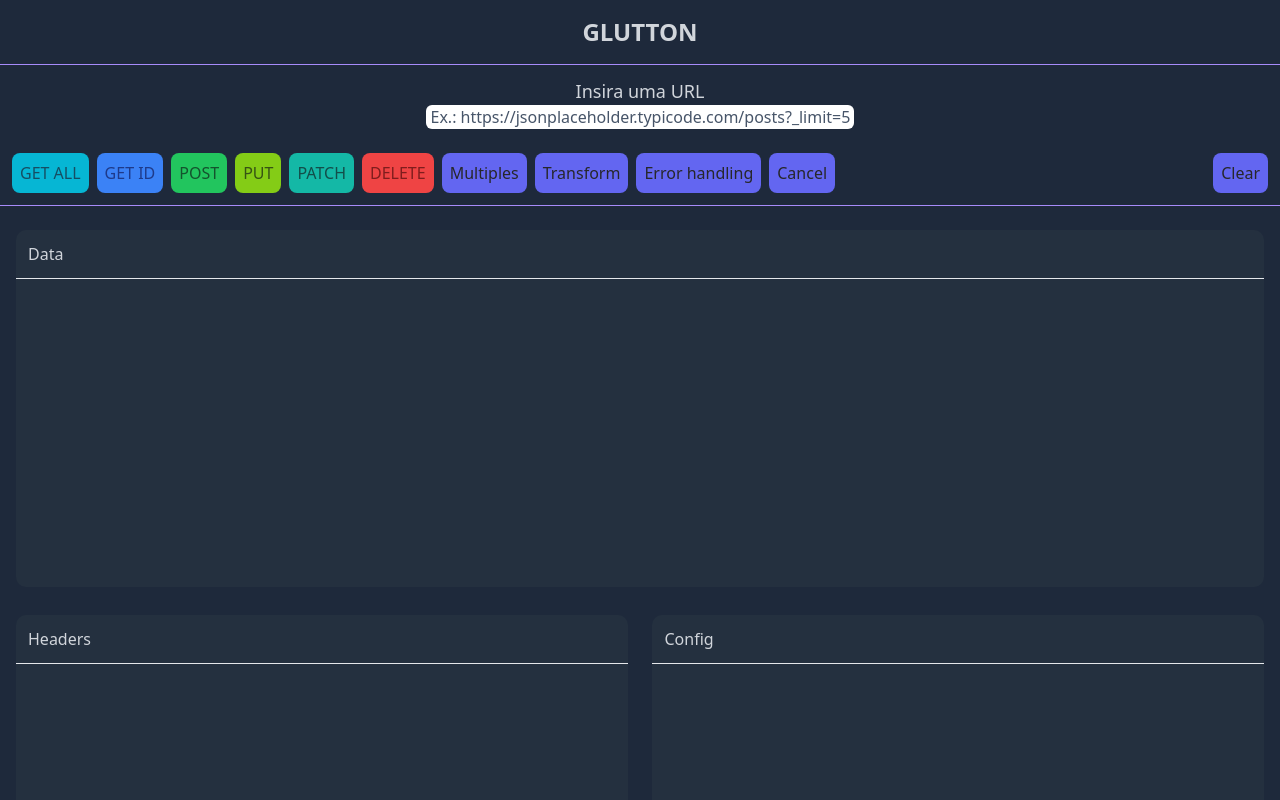
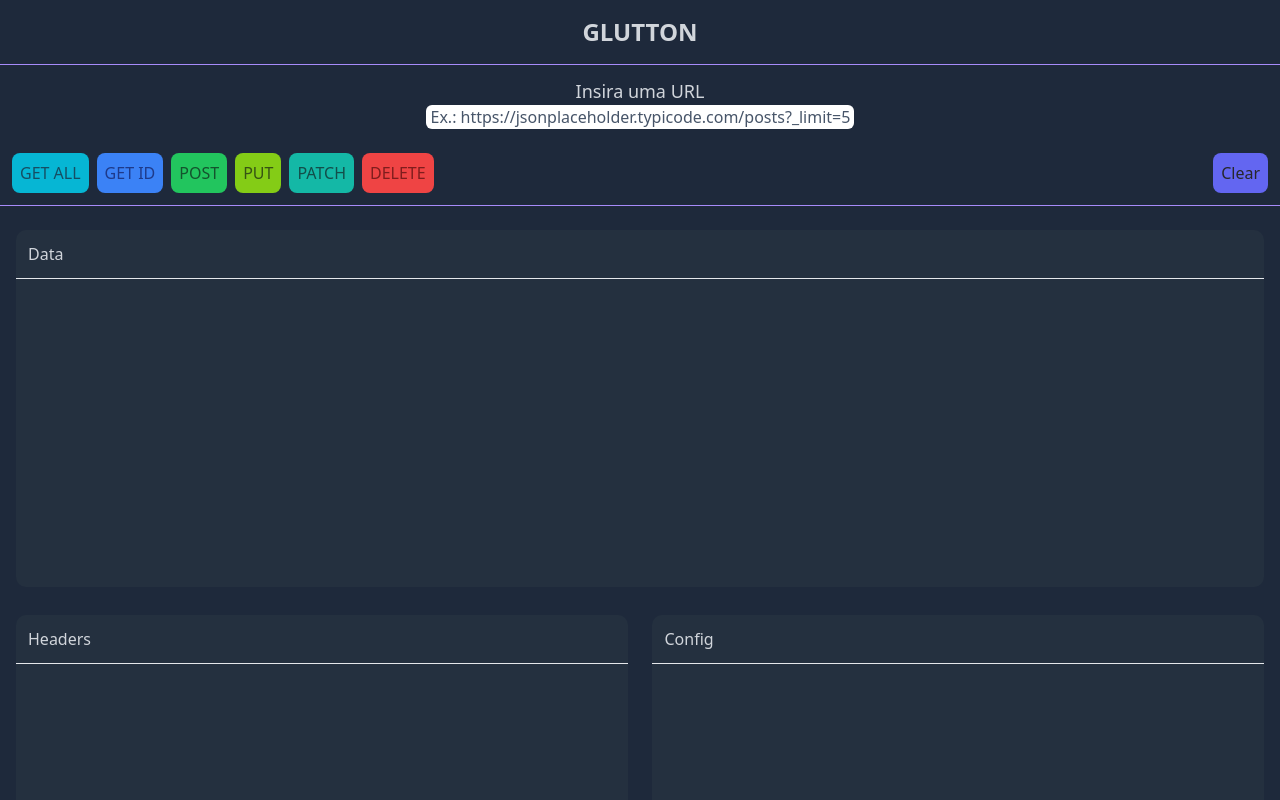
Before and after one commit to Christian-M-Silva/glutton, a Vue app: page / in a window 1280 px wide. Shown: the top 800 px of the page. Built offline with nearby package versions, Linux system fonts and the light colour scheme.

Commit message:
feat: add o loading

```diff
--- a/src/components/areaButton/areaButton.js
+++ b/src/components/areaButton/areaButton.js
@@ -1,4 +1,5 @@
 import axios from "axios"
+const widthScreenAtual = window.screen.width
 
 export default {
 
@@ -16,17 +17,22 @@ export default {
     data() {
         return {
             urlReceived: 'https://jsonplaceholder.typicode.com/posts?_limit=5',
+            widthScreen: widthScreenAtual
         }
     },
 
     methods: {
         getAll() {
+            this.$emit('loading', true)
             axios.get(this.urlReceived)
                 .then(response => {
                     this.$emit("response-api", response)
                 })
                 .catch(erro => {
                     this.$emit("response-api", erro)
+                })
+                .finally(() => {
+                    this.$emit('loading', false)
                 })
         },
 
@@ -50,22 +56,6 @@ export default {
             alert("Delete")
         },
 
-        multiples() {
-            alert("Multiples")
-        },
-
-        transform() {
-            alert("Transform")
-        },
-
-        error() {
-            alert("Error")
-        },
-
-        cancel() {
-            alert("Cancel")
-        },
-
         clear() {
             alert("Clear")
         },
@@ -78,6 +68,8 @@ export default {
             if (this.urlReceived == '') {
                 this.urlReceived = 'https://jsonplaceholder.typicode.com/posts?_limit=5'
             }
+
+            console.log(this.$root)
         }
     },
 }
--- a/src/components/areaButton/areaButton.vue
+++ b/src/components/areaButton/areaButton.vue
@@ -1,4 +1,5 @@
 <template>
+  <div>
     <div class="flex items-center justify-between">
       <div class="flex items-center gap-2">
         <button
@@ -92,58 +93,6 @@
         >
           DELETE
         </button>
-      <button
-        @click="multiples"
-        class="
-          bg-indigo-500
-          p-2
-          shadow-indigo-500/50
-          hover:bg-indigo-500 hover:shadow-indigo-500/50 hover:shadow-lg
-          text-zinc-800
-          font-medium
-        "
-      >
-        Multiples
-      </button>
-      <button
-        @click="transform"
-        class="
-          bg-indigo-500
-          p-2
-          shadow-indigo-500/50
-          hover:bg-indigo-500 hover:shadow-indigo-500/50 hover:shadow-lg
-          text-zinc-800
-          font-medium
-        "
-      >
-        Transform
-      </button>
-      <button
-        @click="error"
-        class="
-          bg-indigo-500
-          p-2
-          shadow-indigo-500/50
-          hover:bg-indigo-500 hover:shadow-indigo-500/50 hover:shadow-lg
-          text-zinc-800
-          font-medium
-        "
-      >
-        Error handling
-      </button>
-      <button
-        @click="cancel"
-        class="
-          bg-indigo-500
-          p-2
-          shadow-indigo-500/50
-          hover:bg-indigo-500 hover:shadow-indigo-500/50 hover:shadow-lg
-          text-zinc-800
-          font-medium
-        "
-      >
-        Cancel
-      </button>
       </div>
 
       <button
@@ -160,6 +109,7 @@
         Clear
       </button>
     </div>
+  </div>
 </template>
 
 <script src="./areaButton.js"></script>
--- a/src/components/pageDefault/pageDefault.js
+++ b/src/components/pageDefault/pageDefault.js
@@ -28,6 +28,9 @@ export default {
             Prism.highlightElement(this.$refs.data);
             Prism.highlightElement(this.$refs.config);
             Prism.highlightElement(this.$refs.headers);
+        },
+        showLoading(isLoading){
+            this.loading = isLoading
         }
     },
 }
--- a/src/components/pageDefault/pageDefault.vue
+++ b/src/components/pageDefault/pageDefault.vue
@@ -23,6 +23,7 @@
       </div>
       <area-button
         @response-api="showResponse"
+        @loading="showLoading"
         :Url="url"
         GetId
         Post
@@ -49,10 +50,20 @@
           </span>
         </div>
 
-        <area-response class="pl-3 h-72 overflow-auto">
-          <pre><code ref="data" class="language-js line-numbers">{{data}}</code></pre>
+        <area-response
+          class="h-72 overflow-auto"
+          :class="loading ? 'flex justify-center items-center' : 'pl-3 '"
+        >
+          <pre
+            v-show="!loading"
+          ><code ref="data" class="language-js line-numbers">{{data}}</code></pre>
 
-          <img v-show="loading" class="animate-spin h-20" src="../../asset/recarregar.png" alt="">
+          <img
+            v-show="loading"
+            class="animate-spin h-20"
+            src="../../asset/recarregar.png"
+            alt=""
+          />
         </area-response>
       </section>
 
@@ -62,8 +73,20 @@
             <span class="text-gray-300 font-medium">Headers</span>
           </div>
 
-          <area-response class="pl-3 h-64 overflow-auto">
-            <pre><code ref="headers" class="language-js line-numbers">{{headers}}</code></pre>
+          <area-response
+            class="h-64 overflow-auto"
+            :class="loading ? 'flex justify-center items-center' : 'pl-3 '"
+          >
+            <pre
+              v-show="!loading"
+            ><code ref="headers" class="language-js line-numbers">{{headers}}</code></pre>
+
+            <img
+              v-show="loading"
+              class="animate-spin h-20"
+              src="../../asset/recarregar.png"
+              alt=""
+            />
           </area-response>
         </section>
 
@@ -72,13 +95,32 @@
             <span class="text-gray-300 font-medium">Config</span>
           </div>
 
-          <area-response class="pl-3 h-64 overflow-auto"><pre><code ref="config" class="language-js line-numbers">{{config}}</code></pre></area-response>
+          <area-response
+            class="h-64 overflow-auto"
+            :class="loading ? 'flex justify-center items-center' : 'pl-3 '"
+          >
+            <pre
+              v-show="!loading"
+            ><code ref="config" class="language-js line-numbers">{{config}}</code></pre>
+
+            <img
+              v-show="loading"
+              class="animate-spin h-20"
+              src="../../asset/recarregar.png"
+              alt=""
+            />
+          </area-response>
         </section>
       </div>
     </div>
 
-    <footer class="text-center pb-5 ">
-      <a href="https://github.com/Christian-M-Silva" target="_blank" class="bg-red-500 font-bold shadow-lg shadow-red-500/50 rounded-md p-2">DEVELOP 🎮 <span class="text-red-700">CHRISTIAN</span></a>
+    <footer class="text-center pb-5">
+      <a
+        href="https://github.com/Christian-M-Silva"
+        target="_blank"
+        class="bg-red-500 font-bold shadow-lg shadow-red-500/50 rounded-md p-2"
+        >DEVELOP 🎮 <span class="text-red-700">CHRISTIAN</span></a
+      >
     </footer>
   </div>
 </template>
```
Lines whose indentation alone changed are shown as unchanged.
